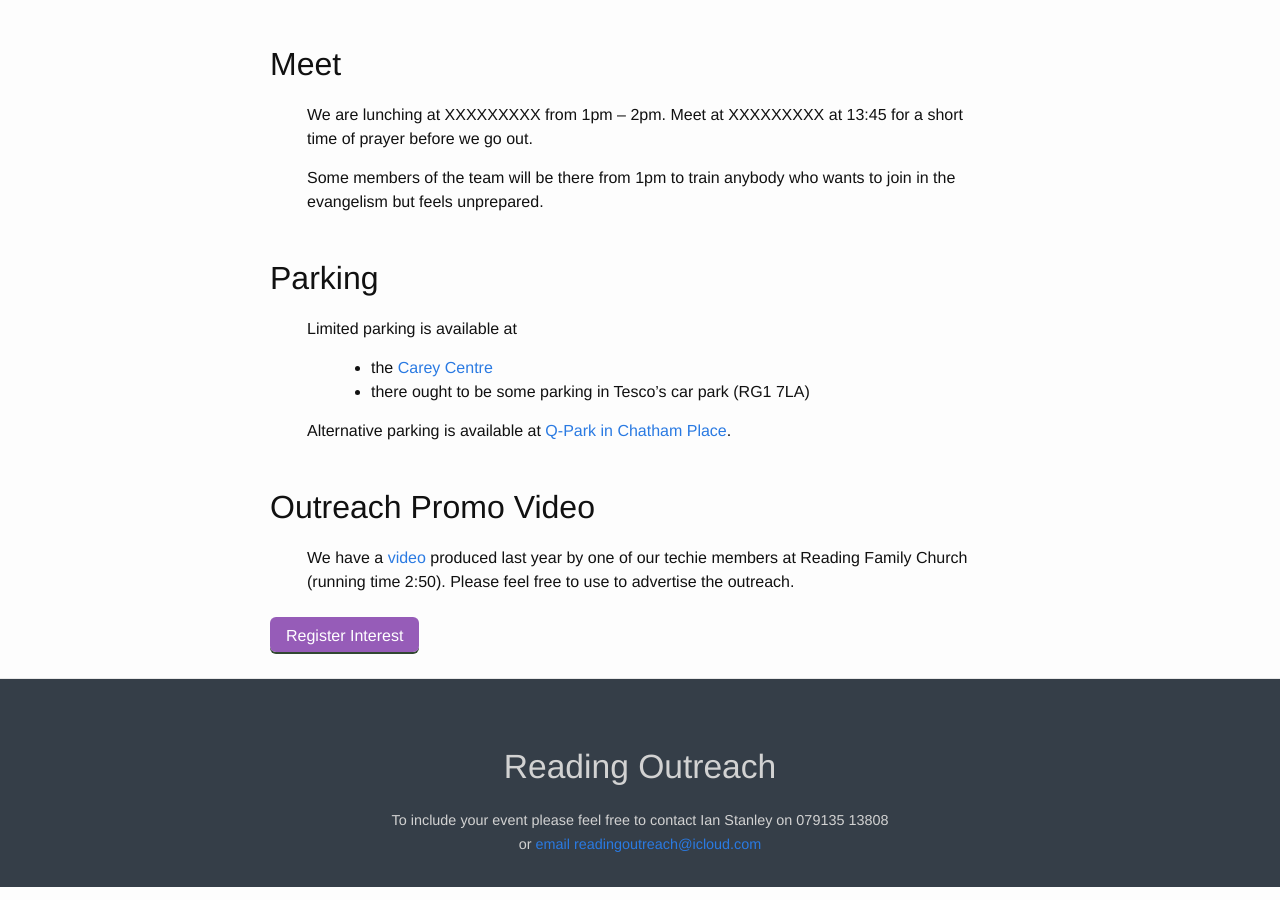
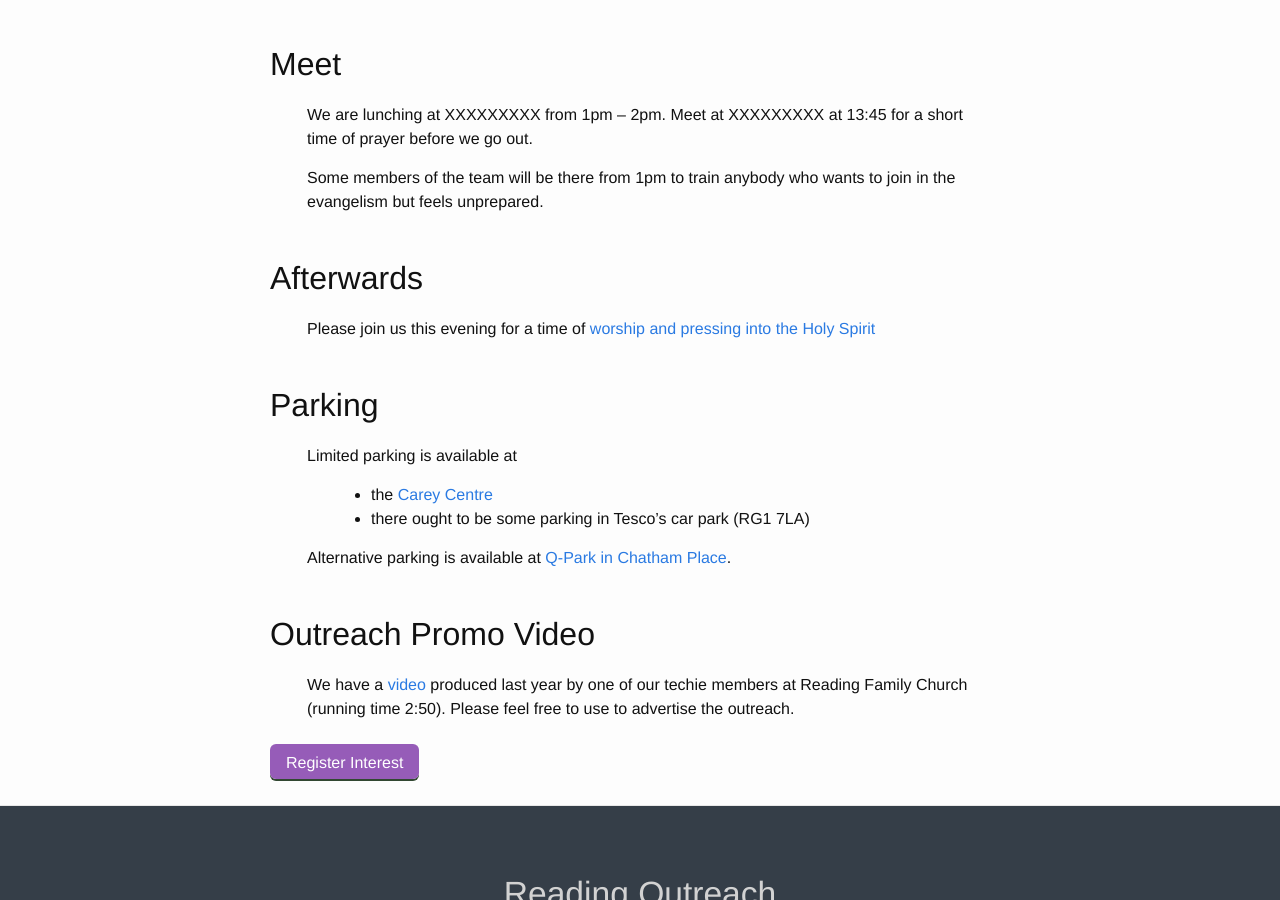
Before and after one commit to readingoutreach/Reading-Festival-Outreach-2016, a Jekyll site: the page built from _posts/2016-08-26-festival-riverside-26pm.md, in a window 1280 px wide and 900 px high, scrolled down 876 px. Built offline with Jekyll 4.4.1, drawn with Linux system fonts in a browser that asks for light colours.

Commit message:
welcome to soaking

```diff
--- a/_posts/2016-08-26-festival-riverside-26pm.md
+++ b/_posts/2016-08-26-festival-riverside-26pm.md
@@ -26,6 +26,10 @@ We are lunching at XXXXXXXXX from 1pm – 2pm.  Meet at XXXXXXXXX at 13:45 for
 
 Some members of the team  will be there from 1pm to train anybody who wants to join in the evangelism but feels unprepared.
 
+## Afterwards
+
+Please join us this evening for a time of [worship and pressing into the Holy Spirit](xxxxxx)
+
 ## Parking
 
 Limited parking is available at
```
